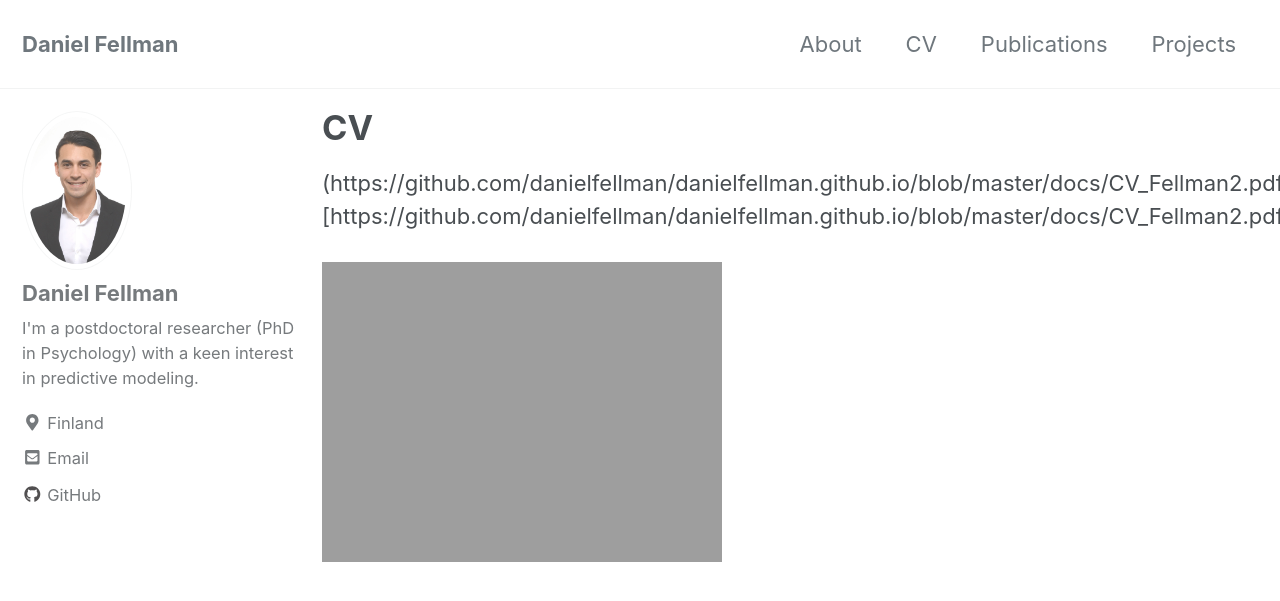
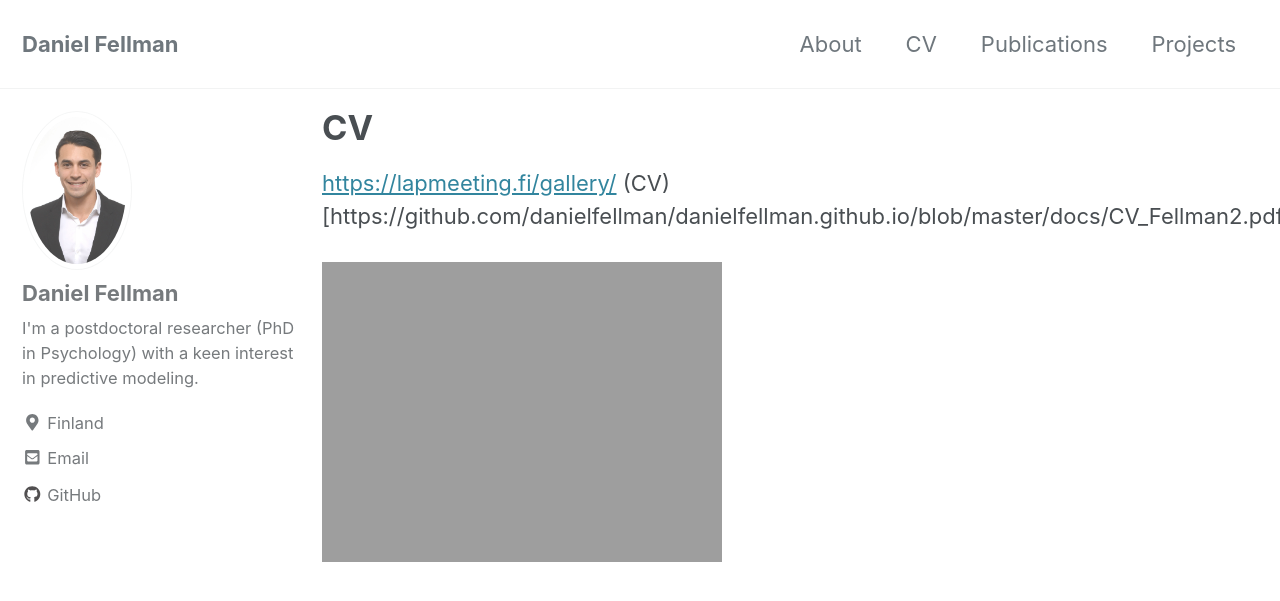
Before and after one commit to danielfellman/danielfellman.github.io, a Jekyll site: the page built from _pages/cv.md, in a window 1280 px wide and 900 px high. Shown: the top 601 px of the window. Built offline with Jekyll 4.4.1, drawn with Linux system fonts in a browser that asks for light colours; cached includes are drawn as plain includes; nearby versions of some CDN libraries; part of the change alters nothing that is shown.

Commit message:
Update cv.md

```diff
--- a/_pages/cv.md
+++ b/_pages/cv.md
@@ -4,6 +4,7 @@ permalink: /cv/
 title: "CV"
 author_profile: true
 ---
-(https://github.com/danielfellman/danielfellman.github.io/blob/master/docs/CV_Fellman2.pdf)[https://github.com/danielfellman/danielfellman.github.io/blob/master/docs/CV_Fellman2.pdf]
+[https://lapmeeting.fi/gallery/](https://lapmeeting.fi/gallery/)
+(CV)[https://github.com/danielfellman/danielfellman.github.io/blob/master/docs/CV_Fellman2.pdf/]
 
 <img src="{{ site.url }}{{ site.baseurl }}/images/cv.jpg" alt="CV">
```
